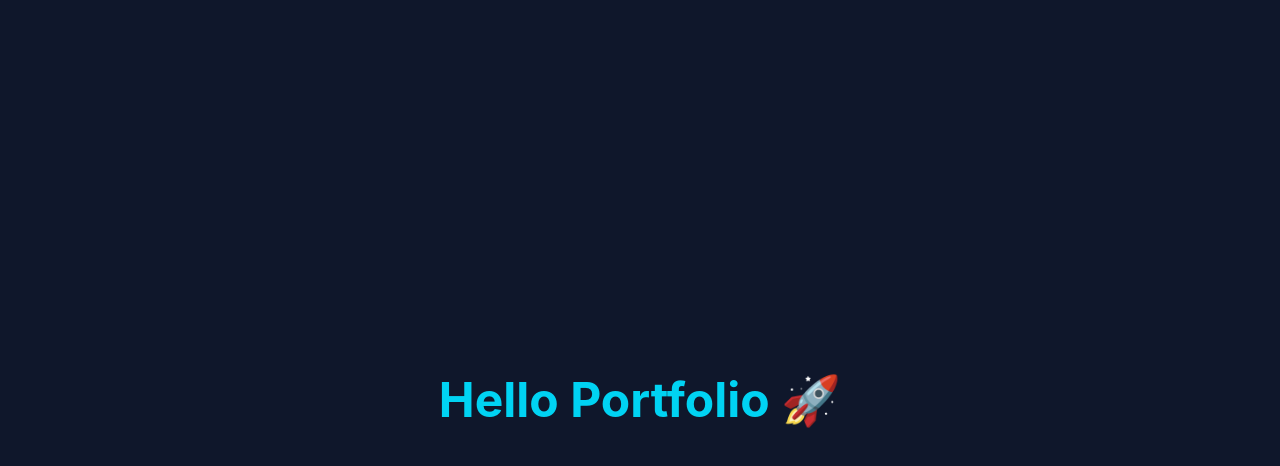
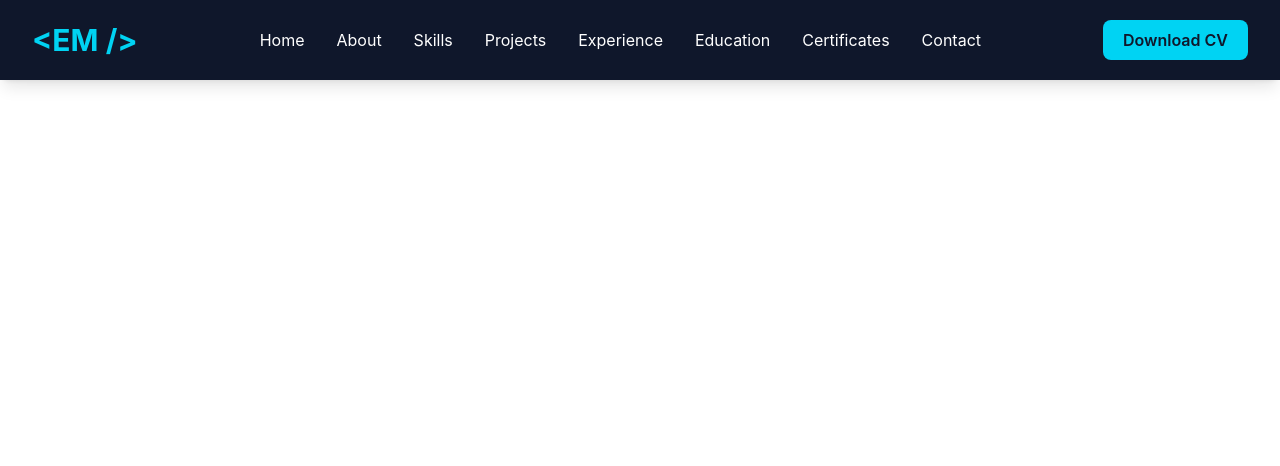
Before and after one commit to matsonemmanuel/matportfolio, a React app in the folder portfolio/: page / in a window 1280 px wide. Shown: the top 466 px of the page. Built offline with nearby package versions, Linux system fonts and the light colour scheme; the HTML template or start-up script is replaced by a standard one.

Commit message:
Desktop navigation bar built

```diff
--- a/portfolio/src/App.jsx
+++ b/portfolio/src/App.jsx
@@ -1,10 +1,10 @@
+import Navbar from "./layouts/Navbar";
+
 function App() {
   return (
-    <div className="min-h-screen flex items-center justify-center bg-slate-900">
-      <h1 className="text-5xl font-bold text-cyan-400">
-        Hello Portfolio 🚀
-      </h1>
-    </div>
+    <>
+      <Navbar />
+    </>
   );
 }
 
--- a/portfolio/src/constants/navigation.js
+++ b/portfolio/src/constants/navigation.js
@@ -0,0 +1,42 @@
+export const navigation = [
+  {
+    id: 1,
+    title: "Home",
+    href: "#home",
+  },
+  {
+    id: 2,
+    title: "About",
+    href: "#about",
+  },
+  {
+    id: 3,
+    title: "Skills",
+    href: "#skills",
+  },
+  {
+    id: 4,
+    title: "Projects",
+    href: "#projects",
+  },
+  {
+    id: 5,
+    title: "Experience",
+    href: "#experience",
+  },
+  {
+    id: 6,
+    title: "Education",
+    href: "#education",
+  },
+  {
+    id: 7,
+    title: "Certificates",
+    href: "#certifications",
+  },
+  {
+    id: 8,
+    title: "Contact",
+    href: "#contact",
+  },
+];
--- a/portfolio/src/layouts/Navbar.jsx
+++ b/portfolio/src/layouts/Navbar.jsx
@@ -0,0 +1,37 @@
+import { navigation } from "../constants/navigation";
+
+function Navbar() {
+  return (
+    <nav className="fixed top-0 left-0 w-full bg-slate-900 shadow-lg">
+      <div className="max-w-7xl mx-auto px-8 py-5 flex justify-between items-center">
+
+        {/* Logo */}
+        <div className="text-cyan-400 text-3xl font-bold cursor-pointer">
+          {"<EM />"}
+        </div>
+
+        {/* Navigation Links */}
+        <ul className="flex gap-8">
+          {navigation.map((item) => (
+            <li key={item.id}>
+              <a
+                href={item.href}
+                className="text-white hover:text-cyan-400 transition duration-300"
+              >
+                {item.title}
+              </a>
+            </li>
+          ))}
+        </ul>
+
+        {/* Download CV Button */}
+        <button className="bg-cyan-400 text-slate-900 px-5 py-2 rounded-lg font-semibold hover:bg-cyan-300 transition duration-300">
+          Download CV
+        </button>
+
+      </div>
+    </nav>
+  );
+}
+
+export default Navbar;
```
